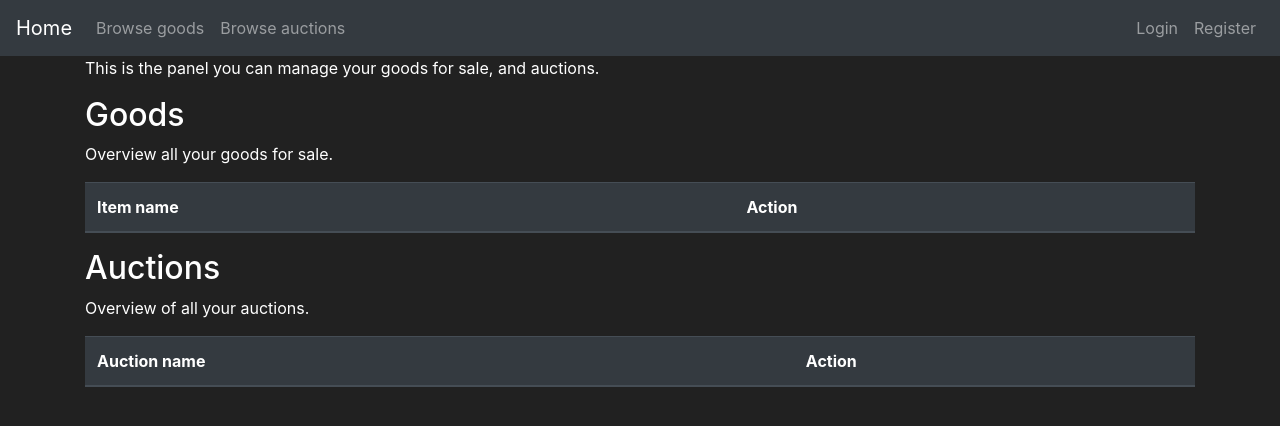
After one commit to Kristiankaspersen/Gruppe18_SoftwareEngineering, a Flask app: page /store_panel in a window 1280 px wide. The commit adds this page. Shown: the top 426 px of the page. Run offline with Flask 2, Linux system fonts and the light colour scheme; data comes from the database, SQL or seed files in the repository; lists and menus that the app fills with data are empty; some libraries are stand-ins or nearby versions.

Commit message:
added store panel and done minor improments to gui

```diff
--- a/Gruppe18_pyApp/app_flask/auth/routes.py
+++ b/Gruppe18_pyApp/app_flask/auth/routes.py
@@ -77,7 +77,8 @@ def login_page():
         ):
             login_user(user_attempted)
             flash(f"You are logged in as: {user_attempted.username}")
-            return redirect(url_for("main.store_page"))
+            # Changed store_page to home_page
+            return redirect(url_for("main.home_page"))
         elif (real_user_attempted is not None) and real_user_attempted.checking_password_with_hash(
                 password_attempted=form.password.data
             ):
--- a/Gruppe18_pyApp/app_flask/main/routes.py
+++ b/Gruppe18_pyApp/app_flask/main/routes.py
@@ -148,6 +148,17 @@ def display_admin_panel():
                            buy_form=buy_form, auction_form=auction_form)
 
 
+@bp.route('/store_panel', methods=['GET', 'POST'])
+def display_store_panel():
+    buy_form = BuyGoodsForm()
+    auction_form = AuctionGoodsForm()
+    items = db.session.query(Goods, Store).filter(and_(Store.id == Goods.store_owner, Goods.goods_type == 0)).all()
+    auction_items = db.session.query(Goods, Store).filter(
+        and_(Store.id == Goods.store_owner, Goods.goods_type == 1)).all()
+    return render_template('storePanel.html', items=items, auction_items=auction_items,
+                           buy_form=buy_form, auction_form=auction_form)
+
+
 @bp.route('/delete_user/<int:id>')
 def delete_user(id):
     delete_user_from_platform(id)
--- a/Gruppe18_pyApp/app_flask/templates/base.html
+++ b/Gruppe18_pyApp/app_flask/templates/base.html
@@ -14,27 +14,25 @@
    </head>
    <body>
     <nav class="navbar navbar-expand-md navbar-dark bg-dark">
-        <a class="navbar-brand" href="{{ url_for('main.home_page') }}">Logo</a>
+        <a class="navbar-brand" href="{{ url_for('main.home_page') }}">Home <span class="sr-only">(current)</span></a>
         <button class="navbar-toggler" type="button" data-toggle="collapse" data-target="#navbarNav">
              <span class="navbar-toggler-icon"></span>
         </button>
         <div class="collapse navbar-collapse" id="navbarNav">
             <ul class="navbar-nav mr-auto">
-                <li class="nav-item active">
-                    <a class="nav-link" href="{{ url_for('main.home_page') }}">Home <span class="sr-only">(current)</span></a>
-                </li>
+
                 <li class="nav-item">
                     <a class="nav-link" href="{{ url_for('main.store_page') }}">Browse goods</a>
                 </li>
                 <li class="nav-item">
-                    <a class="nav-link" href="{{ url_for('main.auction_page') }}">Auction</a>
+                    <a class="nav-link" href="{{ url_for('main.auction_page') }}">Browse auctions</a>
                 </li>
             </ul>
 
             {% if current_user.username=="Admin" %}
             <ul class="navbar-nav">
                 <li class="nav-item">
-                    <a class="nav-link" href="{{ url_for('main.display_admin_panel') }}">Admin panel</a>
+                    <a class="nav-link" href="{{ url_for('main.display_admin_panel') }}"> {{ current_user.username }}panel</a>
                 </li>
                 <li class="nav-item">
                     <a class="nav-link">{{ current_user.username }}</a>
@@ -49,6 +47,9 @@
             <ul class="navbar-nav">
                 <li class="nav-item">
                     <a class="nav-link" href="{{ url_for('main.add_goods')}}">Post an item</a>
+                </li>
+                <li class="nav-item">
+                    <a class="nav-link" href="{{ url_for('main.display_store_panel') }}">Store panel</a>
                 </li>
                 <li class="nav-item">
                     <a class="nav-link" href="#" style="color:lightblue">{{ current_user.cash }} NOK</a>
@@ -99,16 +100,12 @@
       <p>{{ message }}</p>
       <button type="button" class="close" data-dismiss="alert"></button>
     </div>
-            {% endfor %}
-        {% endif %}
-      {% endwith %}
-      {% block content %}
 
-
-      {% endblock %}
-
-
-
+    {% endfor %}
+    {% endif %}
+    {% endwith %}
+    {% block content %}
+    {% endblock %}
 
       <!-- Optional JavaScript -->
       <!-- jQuery first, then Popper.js, then Bootstrap JS -->
--- /dev/null
+++ b/Gruppe18_pyApp/app_flask/templates/storePanel.html
@@ -0,0 +1,61 @@
+{% extends 'base.html' %}
+{% block title %}
+    Market Page
+{% endblock %}
+
+{% block content %}
+
+<div class="container">
+    <p>This is the panel you can manage your goods for sale, and auctions.</p>
+</div>
+
+<div class="container">
+    <h2>Goods</h2>
+    <p>Overview all your goods for sale.</p>
+    <table class="table table-hover table-dark">
+        <thead>
+            <tr>
+                <th scope="col">Item name</th>
+                <th scope="col">Action</th>
+            </tr>
+        </thead>
+        <tbody>
+            {% for item, store in items %}
+            {% include 'include/goods_modals.html' %}
+            {% if store.user_owner==current_user.id %}
+            <tr>
+                <td class=".table-striped">{{item.name}}</td>
+                <td class=".table-striped"><a href="{{ url_for('main.delete_goods', id=item.id)}}">Delete</a></td>
+            </tr>
+            {% endif %}
+            {% endfor %}
+        </tbody>
+    </table>
+</div>
+
+
+<div class="container">
+    <h2>Auctions</h2>
+    <p>Overview of all your auctions.</p>
+    <table class="table table-hover table-dark">
+        <thead>
+            <tr>
+                <th scope="col">Auction name</th>
+                <th scope="col">Action</th>
+            </tr>
+        </thead>
+        <tbody>
+        {% for item, store in auction_items %}
+        {% include 'include/auction_modal.html' %}
+        {% if store.user_owner==current_user.id %}
+            <tr>
+                <td class=".table-striped">{{item.name}}</td>
+                <td class=".table-striped"><a href="{{ url_for('main.delete_goods', id=item.id)}}">Delete</a></td>
+            </tr>
+        {% endif %}
+        {% endfor %}
+        </tbody>
+    </table>
+</div>
+
+{% endblock %}
```
Also changed, not shown: Gruppe18_pyApp/app_flask/templates/auction.html (+18 -6 lines), Gruppe18_pyApp/app_flask/templates/login.html (+12 -14 lines), Gruppe18_pyApp/app_flask/templates/showGoods.html (+1 -9 lines), Gruppe18_pyApp/app_flask/templates/store.html (+4 -7 lines), Gruppe18_pyApp/drop_and_build_db.py (+26 -0 lines).
